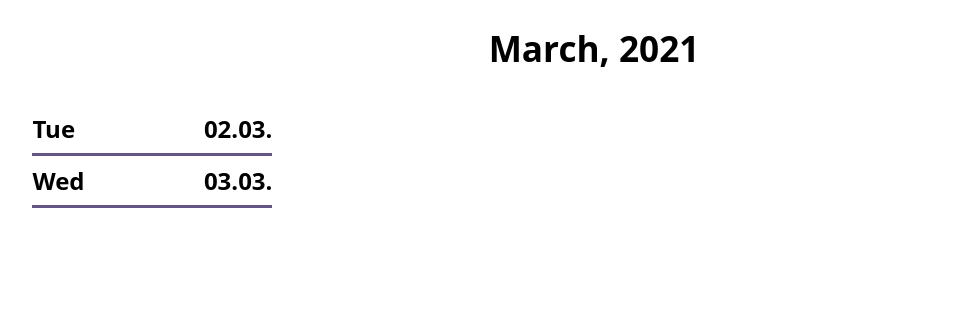
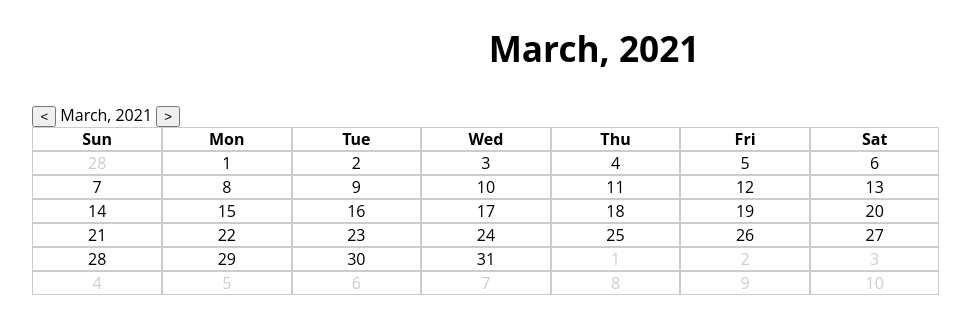
Before and after one commit to rum-n/vecka, an Angular app: page / in a window 1280 px wide. Shown: the top 334 px of the page, without its empty margins (46-1016 px from the left). Built offline with nearby package versions, Linux system fonts and the light colour scheme.

Commit message:
not exactly, but lets refine this

```diff
--- a/src/app/app.component.html
+++ b/src/app/app.component.html
@@ -3,6 +3,8 @@
     <h1 class='current-month'>{{currentMonth | date:'MMMM, y'}}</h1>
   </div>
   <div class='week-wrapper'>
-    <app-weekdays></app-weekdays>
+    <!-- <app-weekdays></app-weekdays> -->
+    <app-calendar (selected)="selected = $event"></app-calendar>
+    <p>{{selected | date}}</p>
   </div>
 </div>
--- a/src/app/app.component.ts
+++ b/src/app/app.component.ts
@@ -1,6 +1,5 @@
 import { Component, OnInit } from '@angular/core';
 import { Router } from '@angular/router';
-import { DatePipe } from '@angular/common';
 
 @Component({
   selector: 'app-root',
@@ -10,10 +9,10 @@ import { DatePipe } from '@angular/common';
 export class AppComponent implements OnInit {
   title = 'vecka';
   currentMonth = Date.now();
+  selected: Date;
 
   constructor(
-    public router: Router,
-    private datePipe: DatePipe
+    public router: Router
   ) { }
 
   ngOnInit() {
--- a/src/app/app.module.ts
+++ b/src/app/app.module.ts
@@ -5,11 +5,13 @@ import { AppRoutingModule } from './app-routing.module';
 import { AppComponent } from './app.component';
 import { DatePipe } from '@angular/common';
 import { WeekdaysComponent } from './weekdays/weekdays.component';
+import { CalendarComponent } from './calendar/calendar.component';
 
 @NgModule({
   declarations: [
     AppComponent,
-    WeekdaysComponent
+    WeekdaysComponent,
+    CalendarComponent
   ],
   imports: [
     BrowserModule,
--- /dev/null
+++ b/src/app/calendar/calendar.component.html
@@ -0,0 +1,11 @@
+<button (click)="setMonth(-1)">&lt;</button>
+{{date | date:'MMMM, y'}}
+<button (click)="setMonth(+1)">&gt;</button>
+<ul>
+  <li class="days" *ngFor="let day of days"> {{day}} </li>
+  <li *ngFor="let date of dates"
+    [ngClass]="{grey: !isSameMonth(date)}"
+    (click)="selected.emit(date)">
+    {{date | date:'d'}}
+  </li>
+</ul>
--- /dev/null
+++ b/src/app/calendar/calendar.component.scss
@@ -0,0 +1,25 @@
+ul {
+    margin: 0;
+    padding: 0;
+    list-style: none;
+}
+
+li {
+  display: inline-block;
+  border: 1px solid #ccc;
+  width: calc(100%/7 - 2px);
+  text-align: center;
+  cursor: pointer;
+}
+
+li.days {
+    font-weight: bold;
+}
+
+li.grey {
+    color: #ccc
+}
+
+li:hover {
+    background-color: #ccc;
+}
--- /dev/null
+++ b/src/app/calendar/calendar.component.ts
@@ -0,0 +1,53 @@
+import { Component, OnInit, Output, EventEmitter } from '@angular/core';
+// import * as EventEmitter from 'events';
+
+const DAY_MS = 60 * 60 * 24 * 1000;
+
+@Component({
+  selector: 'app-calendar',
+  templateUrl: './calendar.component.html',
+  styleUrls: ['./calendar.component.scss']
+})
+export class CalendarComponent implements OnInit {
+  dates: Array<Date>;
+  days = ['Sun', 'Mon', 'Tue', 'Wed', 'Thu', 'Fri', 'Sat'];
+  date = new Date();
+  @Output() selected = new EventEmitter();
+
+  constructor() {
+    this.dates = this.getCalendarDays(this.date);
+   }
+
+  ngOnInit(): void {
+  }
+
+  setMonth(inc) {
+    const [year, month] = [this.date.getFullYear(), this.date.getMonth()];
+    this.date = new Date(year, month + inc, 1);
+    this.dates = this.getCalendarDays(this.date);
+  }
+
+  isSameMonth(date) {
+    return date.getMonth() === this.date.getMonth();
+  }
+
+  private getCalendarDays(date = new Date) {
+    const calendarStartTime =  this.getCalendarStartDay(date).getTime();
+
+    return this.range(0, 41)
+      .map(num => new Date(calendarStartTime + DAY_MS * num));
+  }
+
+  private getCalendarStartDay(date = new Date) {
+    const [year, month] = [date.getFullYear(), date.getMonth()];
+    const firstDayOfMonth = new Date(year, month, 1).getTime();
+
+    return this.range(1,7)
+      .map(num => new Date(firstDayOfMonth - DAY_MS * num))
+      .find(dt => dt.getDay() === 0)
+  }
+
+  private range(start, end, length = end - start + 1) {
+    return Array.from({ length }, (_, i) => start + i)
+  }
+}
--- a/src/app/weekdays/weekdays.component.html
+++ b/src/app/weekdays/weekdays.component.html
@@ -1,5 +1,5 @@
 <div class='day-wrapper'>
-    <div class="day-name">
+    <!-- <div class="day-name">
         <h2>{{currentTime | date:'EEE'}}</h2>
         <h2>{{currentTime | date:'dd.MM.'}}</h2>
     </div>
@@ -8,5 +8,5 @@
     <div class="day-name">
         <h2>{{tomorrow | date:'EEE'}}</h2>
         <h2>{{tomorrow | date:'dd.MM.'}}</h2>
-    </div>
+    </div> -->
 </div>
--- a/src/app/weekdays/weekdays.component.ts
+++ b/src/app/weekdays/weekdays.component.ts
@@ -9,6 +9,7 @@ export class WeekdaysComponent implements OnInit {
   currentTime = new Date();
   newDay = new Date(this.currentTime);
   tomorrow = this.newDay.setDate(this.newDay.getDate() + 1)
+  selected: Date;
 
   days = [
     this.currentTime,
@@ -18,7 +19,7 @@ export class WeekdaysComponent implements OnInit {
   constructor() { }
 
   ngOnInit(): void {
-    // this.tomorrow.setDate(this.tomorrow.getDate() + 1)
+
   }
 
 }
```
Also changed, not shown: 1 other file (tests, documents, lock files or other folders).
